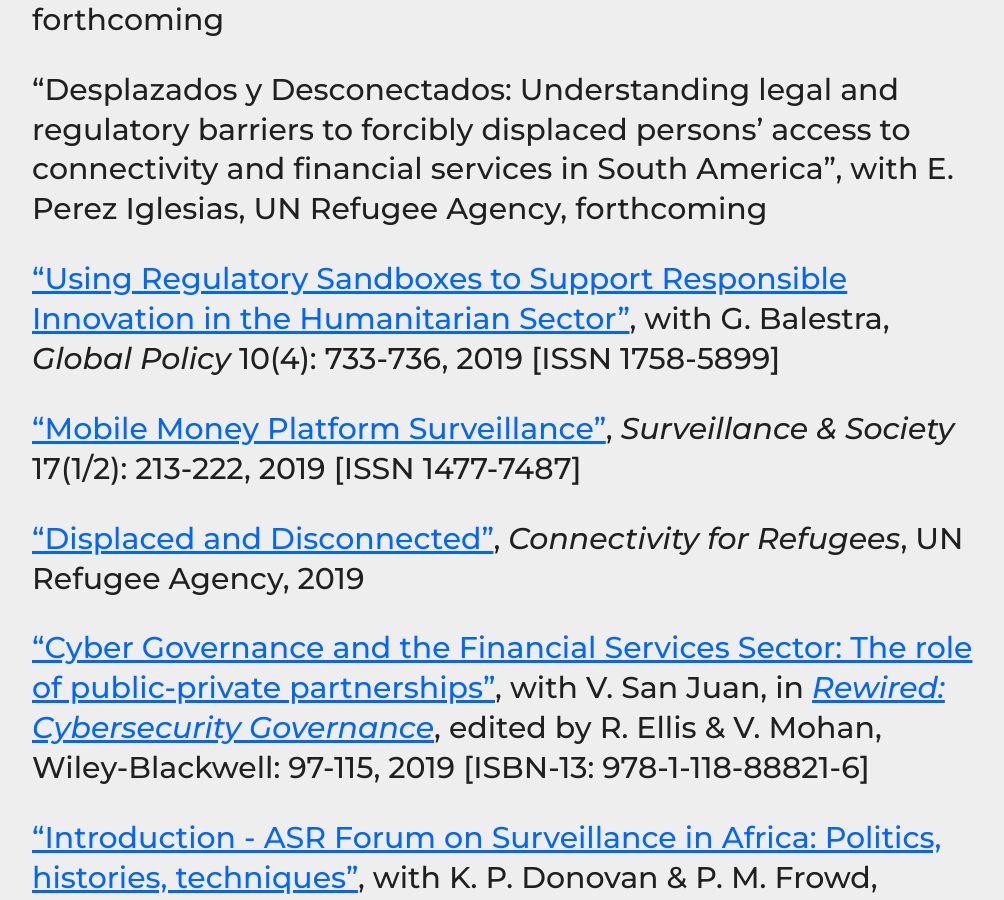
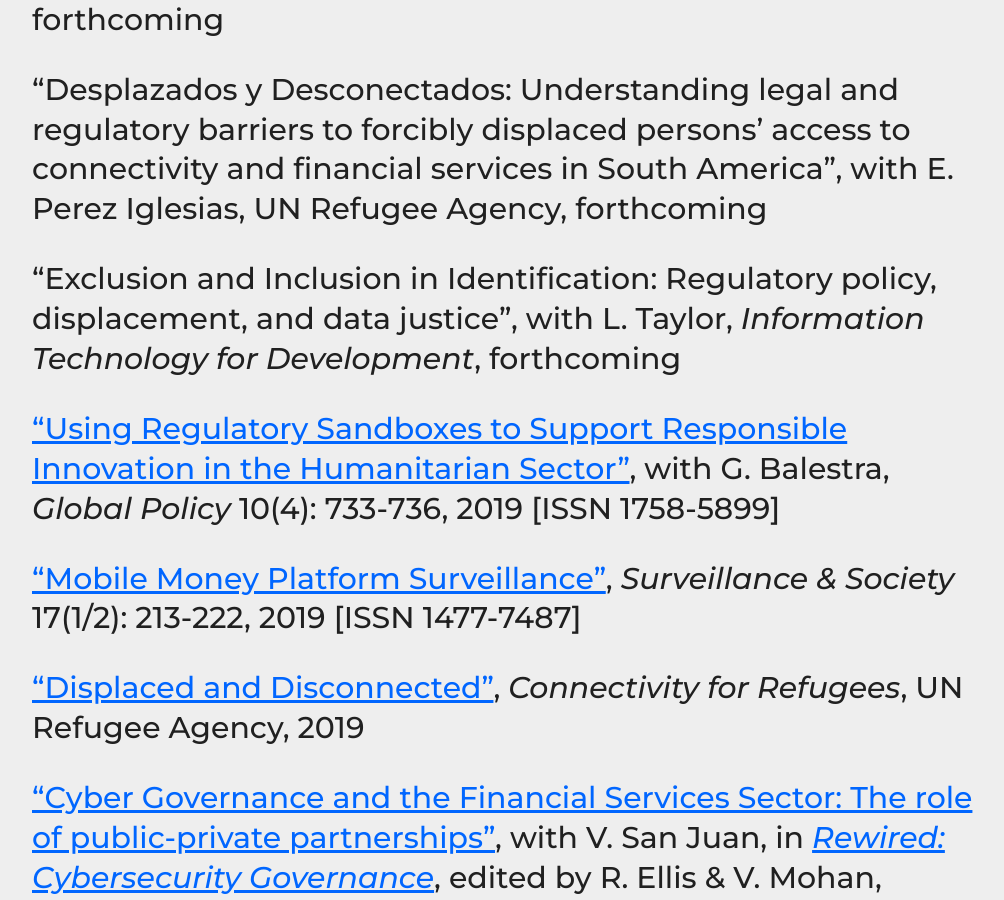
Before and after one commit to haroonalrasheed/641a, a Jekyll site: the page built from select-publications/index.md, in a window 1280 px wide and 900 px high, scrolled down 548 px. Shown: the whole window, without its empty margins (132-1136 px from the left). Built offline with Jekyll 4.4.1, drawn with Linux system fonts in a browser that asks for light colours; some of the changed text lies outside the part shown.

Commit message:
Update index.md

```diff
--- a/select-publications/index.md
+++ b/select-publications/index.md
@@ -12,6 +12,8 @@ _[Contact me](mailto:a.k.martin@alumni.lse.ac.uk) for copies of articles/chapter
 "Desplazados y Desconectados: Understanding legal and regulatory barriers to forcibly displaced persons’ access to connectivity
 and financial services in South America", with E. Perez Iglesias, UN Refugee Agency, forthcoming
 
+"Exclusion and Inclusion in Identification: Regulatory policy, displacement, and data justice", with L. Taylor, *Information Technology for Development*, forthcoming
+
 ["Using Regulatory Sandboxes to Support Responsible Innovation in the Humanitarian Sector"](https://doi.org/10.1111/1758-5899.12729), with G. Balestra, *Global Policy* 10(4): 733-736, 2019 [ISSN 1758-5899]
 
 ["Mobile Money Platform Surveillance"](https://doi.org/10.24908/ss.v17i1/2.12924), *Surveillance & Society* 17(1/2): 213-222, 2019 [ISSN 1477-7487]
@@ -20,7 +22,7 @@ and financial services in South America", with E. Perez Iglesias, UN Refugee Age
 
 ["Cyber Governance and the Financial Services Sector: The role of public-private partnerships"](https://sixfouronea.net/CyberGovernanceFSS.pdf), with V. San Juan, in [*Rewired: Cybersecurity Governance*](https://www.wiley.com/en-nl/Rewired%3A+Cybersecurity+Governance+-p-9781118888216), edited by R. Ellis & V. Mohan, Wiley-Blackwell: 97-115, 2019 [ISBN-13: 978-1-118-88821-6]
 
-["Introduction - ASR Forum on Surveillance in Africa: Politics, histories, techniques"](http://dx.doi.org/10.1017/asr.2016.35), with K. P. Donovan & P. M. Frowd, *African Studies Review* 59(2): 31-37, 2016 [ISSN 0002-0206]
+["Surveillance in Africa: Politics, histories, techniques"](http://dx.doi.org/10.1017/asr.2016.35), with K. P. Donovan & P. M. Frowd, *African Studies Review* 59(2): 31-37, 2016 [ISSN 0002-0206]
 
 "Trust in the Digital Economy: Security and privacy", with M. Donohue, in [*OECD Digital Economy Outlook 2015*](http://dx.doi.org/10.1787/9789264232440-en), Organisation for Economic Co-operation & Development, OECD Publishing: 209-238, 2015 [ISBN-13: 978-9-264-23227-3]
 
```
